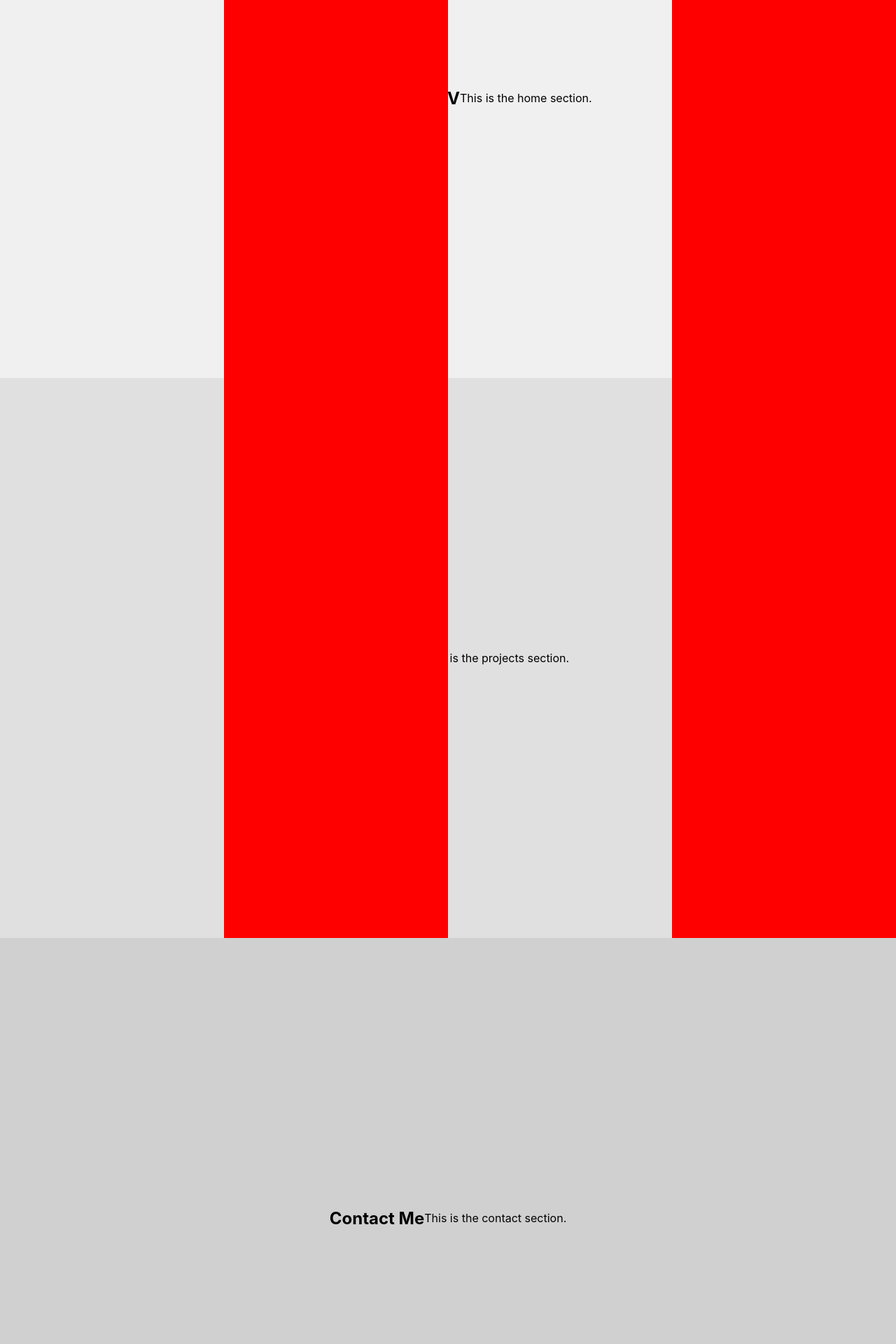
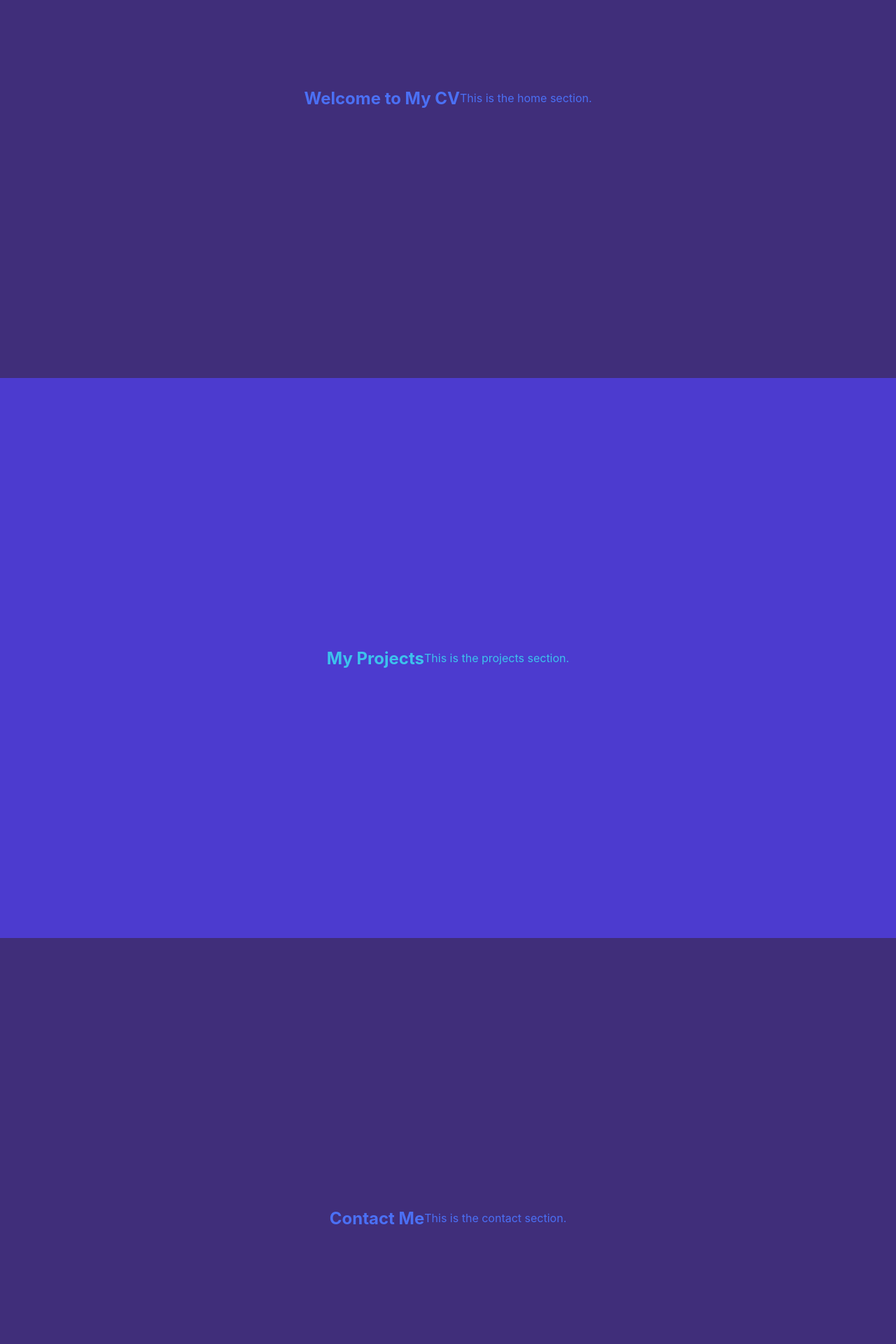
Before and after one commit to DUP3RELE/New-cv, a React (Create React App) app: page / in a window 1280 px wide. Shown: the part 260-2180 px from the top of the page at 70% size. Built offline with nearby package versions, Linux system fonts and the light colour scheme.

Commit message:
working on styles

```diff
--- a/src/App.css
+++ b/src/App.css
@@ -19,67 +19,22 @@ html,
 	text-align: center;
 	scroll-snap-align: start;
 	position: relative;
-	opacity: 0;
-	transition: opacity 1s ease-in-out;
-}
-
-.section.active {
-	opacity: 1;
-}
-
-.scroll-animation {
-	position: absolute;
-	top: 0;
-	left: 0;
-	width: 100%;
-	height: 100%;
-	display: flex;
-	justify-content: space-between;
-	align-items: center;
-}
-
-.bar {
-	width: 25%;
-	height: 100%;
-	background-color: red;
-	animation: slide-up 1s forwards;
-}
-
-.bar:nth-child(odd) {
-	background-color: blue;
-	animation: slide-down 1s forwards;
-}
-
-@keyframes slide-up {
-	0% {
-		transform: translateY(100%);
-	}
-	100% {
-		transform: translateY(-100%);
-	}
-}
-
-@keyframes slide-down {
-	0% {
-		transform: translateY(-100%);
-	}
-	100% {
-		transform: translateY(100%);
-	}
 }
 
 .home {
-	background-color: #f0f0f0;
+	background-color: #402e7a;
 }
 
 .projects {
-	background-color: #e0e0e0;
+	background-color: #4c3bcf;
 }
 
 .contact {
-	background-color: #d0d0d0;
+	background-color: #402e7a;
 }
-.section.active h1,
-.section.active p {
-	opacity: 1;
+.primary {
+	color: #4b70f5;
 }
+.secondary {
+	color: #3dc2ec;
+}
--- a/src/App.tsx
+++ b/src/App.tsx
@@ -3,36 +3,8 @@ import Home from "./components/Home";
 import Projects from "./components/Projects";
 import Contact from "./components/Contact";
 import Footer from "./components/Footer";
-import { useEffect } from "react";
 
-const App: React.FC = () => {
-	useEffect(() => {
-		const sections = document.querySelectorAll(".section");
-
-		const observer = new IntersectionObserver(
-			(entries) => {
-				entries.forEach((entry) => {
-					if (entry.isIntersecting) {
-						entry.target.classList.add("active");
-					} else {
-						entry.target.classList.remove("active");
-					}
-				});
-			},
-			{ threshold: 0.5 }
-		);
-
-		sections.forEach((section) => {
-			observer.observe(section);
-		});
-
-		return () => {
-			sections.forEach((section) => {
-				observer.unobserve(section);
-			});
-		};
-	}, []);
-
+export default function App(): any {
 	return (
 		<div className='App'>
 			<Home />
@@ -41,6 +13,4 @@ const App: React.FC = () => {
 			<Footer />
 		</div>
 	);
-};
-
-export default App;
+}
--- a/src/components/Contact.tsx
+++ b/src/components/Contact.tsx
@@ -1,14 +1,8 @@
 export default function Contact(): any {
 	return (
 		<section className='section contact'>
-			<h1>Contact Me</h1>
-			<p>This is the contact section.</p>
-			<div className='scroll-animation'>
-				<div className='bar'></div>
-				<div className='bar'></div>
-				<div className='bar'></div>
-				<div className='bar'></div>
-			</div>
+			<h1 className='primary'>Contact Me</h1>
+			<p className='primary'>This is the contact section.</p>
 		</section>
 	);
 }
--- a/src/components/Home.tsx
+++ b/src/components/Home.tsx
@@ -1,14 +1,8 @@
 export default function Home(): any {
 	return (
 		<section className='section home'>
-			<h1>Welcome to My CV</h1>
-			<p>This is the home section.</p>
-			<div className='scroll-animation'>
-				<div className='bar'></div>
-				<div className='bar'></div>
-				<div className='bar'></div>
-				<div className='bar'></div>
-			</div>
+			<h1 className='primary'>Welcome to My CV</h1>
+			<p className='primary'>This is the home section.</p>
 		</section>
 	);
 }
--- a/src/components/Projects.tsx
+++ b/src/components/Projects.tsx
@@ -1,14 +1,8 @@
 export default function Projects(): any {
 	return (
 		<section className='section projects'>
-			<h1>My Projects</h1>
-			<p>This is the projects section.</p>
-			<div className='scroll-animation'>
-				<div className='bar'></div>
-				<div className='bar'></div>
-				<div className='bar'></div>
-				<div className='bar'></div>
-			</div>
+			<h1 className='secondary'>My Projects</h1>
+			<p className='secondary'>This is the projects section.</p>
 		</section>
 	);
 }
```
